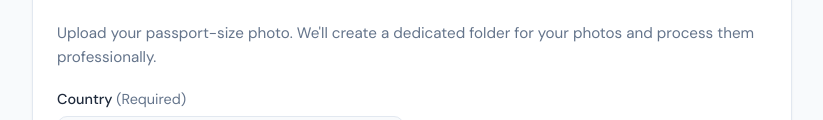
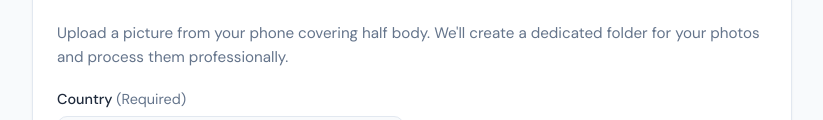
Before and after one commit to gsrivastava539/vercel-photo-app, a website: page dashboard.html in a window 1280 px wide. Shown: the part 223-343 px from the top of the page, without its empty margins (228-1051 px from the left). Drawn offline with Linux system fonts and the light colour scheme; no server answers; sample sign-in values are in the browser's storage.

Commit message:
Update Step 1 text to half body photo

```diff
--- a/dashboard.html
+++ b/dashboard.html
@@ -255,7 +255,7 @@
         <div class="step-title">Upload Your Photograph</div>
       </div>
       <div class="step-content">
-        <p class="step-description">Upload your passport-size photo. We'll create a dedicated folder for your photos and process them professionally.</p>
+        <p class="step-description">Upload a picture from your phone covering half body. We'll create a dedicated folder for your photos and process them professionally.</p>
 
         <div class="form-row">
           <div class="form-group">
```
